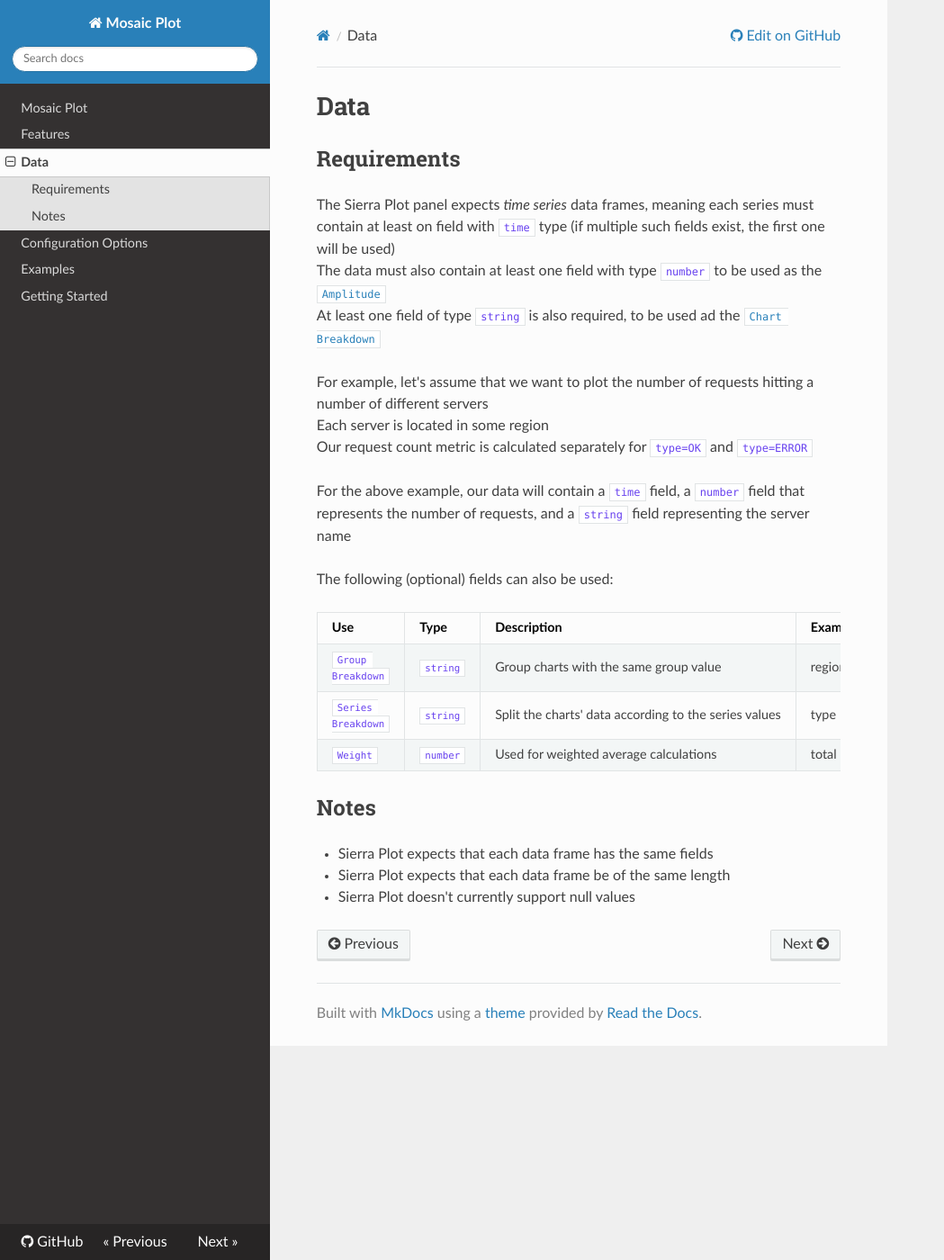
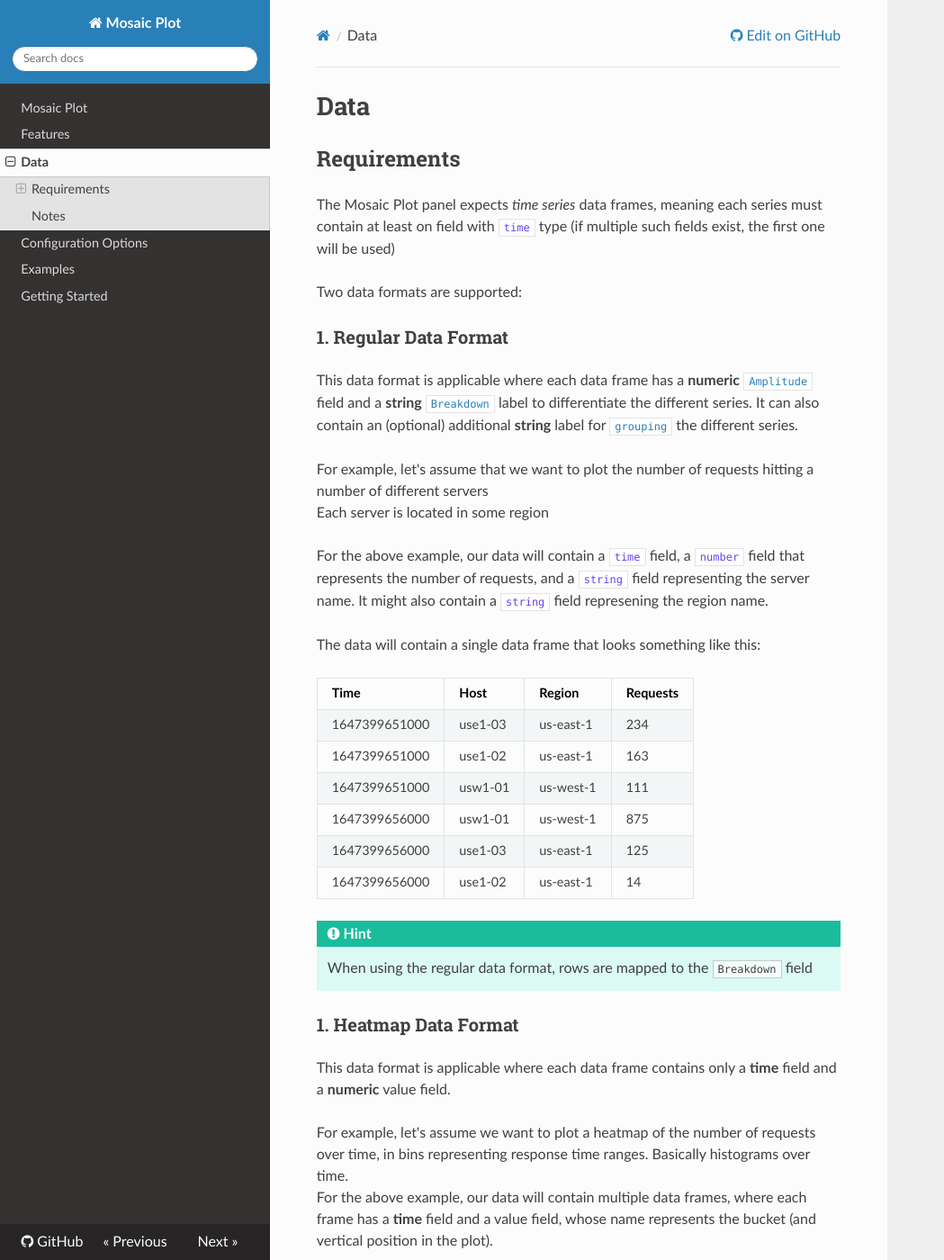
Before and after one commit to boazreicher/mosaic-plot, an MkDocs documentation site: the page built from docs/docs/data.md, in a window 1280 px wide and 1400 px high. Shown: the whole window at 90% size, without its empty margins (0-1049 px from the left). Built offline with MkDocs 1.6.1, drawn with Linux system fonts in a browser that asks for light colours; nearby versions of some CDN libraries; some of the changed text lies outside the part shown.

Commit message:
Updating docs

```diff
--- a/docs/docs/data.md
+++ b/docs/docs/data.md
@@ -2,33 +2,72 @@
 
 ## Requirements
 
-The Sierra Plot panel expects <i>time series</i> data frames, meaning each series must contain at least on field with `time` type (if multiple such fields exist, the first one will be used)
-<br>
-The data must also contain at least one field with type `number` to be used as the [`Amplitude`](configuration_options.md#fields)
-<br>
-At least one field of type `string` is also required, to be used ad the [`Chart Breakdown`](configuration_options.md#fields)
-<br>
-<br>
+The Mosaic Plot panel expects <i>time series</i> data frames, meaning each series must contain at least on field with `time` type (if multiple such fields exist, the first one will be used)
+
+Two data formats are supported:
+### 1. Regular Data Format
+
+This data format is applicable where each data frame has a **numeric** [`Amplitude`](configuration_options.md#fields) field and a **string** [`Breakdown`](configuration_options.md#fields) label to differentiate the different series.  It can also contain an (optional) additional **string** label for [`grouping`](configuration_options.md#fields) the different series.
+
 For example, let's assume that we want to plot the number of requests hitting a number of different servers
 <br>
 Each server is located in some region
 <br>
-Our request count metric is calculated separately for `type=OK` and `type=ERROR`
 <br>
+For the above example, our data will contain a `time` field, a `number` field that represents the number of requests, and a `string` field representing the server name.  It might also contain a `string` field represening the region name.
+
+The data will contain a single data frame that looks something like this:
+
+| Time      | Host  | Region | Requests |
+| ----------- | ----------- | ----------- | ------------------------------------ |
+| 1647399651000       | use1-03 | us-east-1 | 234 |
+| 1647399651000      | use1-02 | us-east-1 | 163 |
+| 1647399651000      | usw1-01 | us-west-1 | 111 |
+| 1647399656000      | usw1-01 | us-west-1 | 875 |
+| 1647399656000       | use1-03 | us-east-1 | 125 |
+| 1647399656000      | use1-02 | us-east-1 | 14 |
+
+
+!!! hint inline
+
+    When using the regular data format, rows are mapped to the  [`Breakdown`](configuration_options.md#fields) field
+
+### 1. Heatmap Data Format
+
+This data format is applicable where each data frame contains only a **time** field and a **numeric** value field.
+
+For example, let's assume we want to plot a heatmap of the number of requests over time, in bins representing response time ranges.  Basically histograms over time.
 <br>
-For the above example, our data will contain a `time` field, a `number` field that represents the number of requests, and a `string` field representing the server name
+For the above example, our data will contain multiple data frames, where each frame has a **time** field and a value field, whose name represents the bucket (and vertical position in the plot).
 
-The following (optional) fields can also be used:
+The data will contain multiple data frames that look something like this:
 
-| Use | Type | Description | Example |
-| ------------ | ------------- | ------------ | ------------ |
-| `Group Breakdown` | `string` | Group charts with the same group value | region |
-| `Series Breakdown` | `string` | Split the charts' data according to the series values | type |
-| `Weight` | `number` | Used for weighted average calculations | total requests |
+| Time      | 100-200  |
+| ----------- | ----------- |
+| 1647399651000       | 4 |
+| 1647399656000      | 12 |
+| 1647399661000      | 12 |
 
+| Time      | 200-500  |
+| ----------- | ----------- |
+| 1647399651000       | 1 |
+| 1647399656000      | 24 |
+| 1647399661000      | 4 |
+
+| Time      | 500-1000  |
+| ----------- | ----------- |
+| 1647399651000       | 0 |
+| 1647399656000      | 10 |
+| 1647399661000      | 9 |
+
+
+
+!!! hint inline
+
+    When using the heatmap data format, each row is mapped to a specific data frame
 
 ## Notes
 
-* Sierra Plot expects that each data frame has the same fields
-* Sierra Plot expects that each data frame be of the same length
-* Sierra Plot doesn't currently support null values
+* Mosaic Plot expects that each data frame has the same fields
+* Mosaic Plot expects that each data frame be of the same length
+* Mosaic Plot doesn't currently support null values
```
